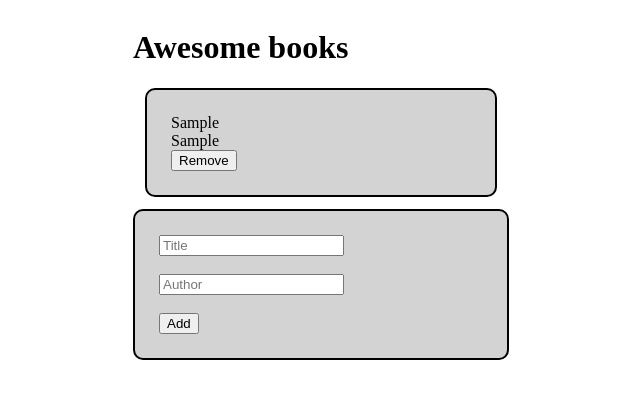
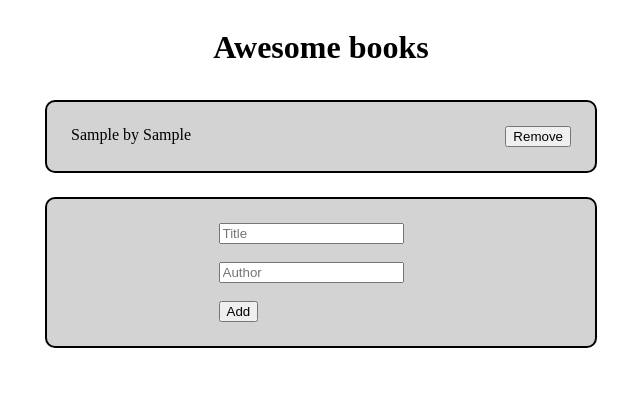
Before and after one commit to wacoo/Awesome-books, a website: page index.html in a window 1280 px wide. Both pictures are taken after typing "Sample", "Sample" into the empty fields and a click on the button "Add". Shown: the whole page, without its empty margins (319-959 px from the left). Drawn offline with Linux system fonts and the light colour scheme.

Commit message:
Add classes

```diff
--- a/index.html
+++ b/index.html
@@ -12,13 +12,16 @@
     <div class="wrapper">
         <h1>Awesome books</h1>
         <div id="display"></div>
-        <form action="" id="frm_books">
+        <div class="frm_wrapper">
+            <form action="" id="frm_books">
             <input type="text" id="title" name="title" placeholder="Title">
             <br><br>
             <input type="text" id="author" name="author" placeholder="Author">
             <br><br>
             <button type="submit">Add</button>
         </form>
+        </div>
+
         <script src="static/js/script.js"></script>
     </div>
 
--- a/static/css/style.css
+++ b/static/css/style.css
@@ -5,7 +5,9 @@ body {
 }
 
 .book-parent {
-  width: 300px;
+  display: flex;
+  justify-content: space-between;
+  width: 500px;
   background-color: lightgray;
   padding: 24px;
   margin: 12px;
@@ -13,10 +15,29 @@ body {
   border-radius: 10px;
 }
 
-#frm_books {
-  margin-top: 12px;
+.frm_wrapper {
+  width: 500px;
+  display: flex;
+  justify-content: center;
   background-color: lightgray;
   padding: 24px;
   border: black solid 2px;
   border-radius: 10px;
+  margin: 12px;
 }
+
+#frm_books {
+  width: 205px;
+  background-color: lightgray;
+
+}
+
+.button {
+  margin-left: 24px;
+}
+
+.wrapper {
+  display: flex;
+  flex-direction: column;
+  align-items: center;
+}
--- a/static/js/script.js
+++ b/static/js/script.js
@@ -6,7 +6,21 @@ function saveBooks(data) {
   localStorage.setItem('data', strData);
 }
 
-let catalog = {};
+//Classes
+class Book {
+  constactor(title, author) {
+    this.title = title;
+    this.author = author;
+  }
+}
+
+class Catalog {
+  constructor(book) {
+    this.book = book;
+  }
+}
+
+let catalog = new Catalog();
 
 function restoreBooks() {
   const data = localStorage.getItem('data');
@@ -19,8 +33,8 @@ function displayData(k) {
   bookParent.classList.add(`parent-${k}`);
   bookParent.classList.add('book-parent');
   bookParent.innerHTML += catalog[k].title;
-  bookParent.innerHTML = `${bookParent.innerHTML}<br>${catalog[k].author}`;
-  bookParent.innerHTML = `${bookParent.innerHTML}<br> <button id="${k}"> Remove </button>`;
+  bookParent.innerHTML = `${bookParent.innerHTML} by ${catalog[k].author}`;
+  bookParent.innerHTML = `${bookParent.innerHTML}<button class="button" id="${k}"> Remove </button>`;
   display.appendChild(bookParent);
   saveBooks(catalog);
 }
@@ -41,7 +55,7 @@ function removeBook(a) {
 let i = 0;
 form.addEventListener('submit', (event) => {
   event.preventDefault();
-  const book = {};
+  const book = new Book();
   book.title = form.elements.title.value;
   book.author = form.elements.author.value;
   form.elements.title.value = '';
```
